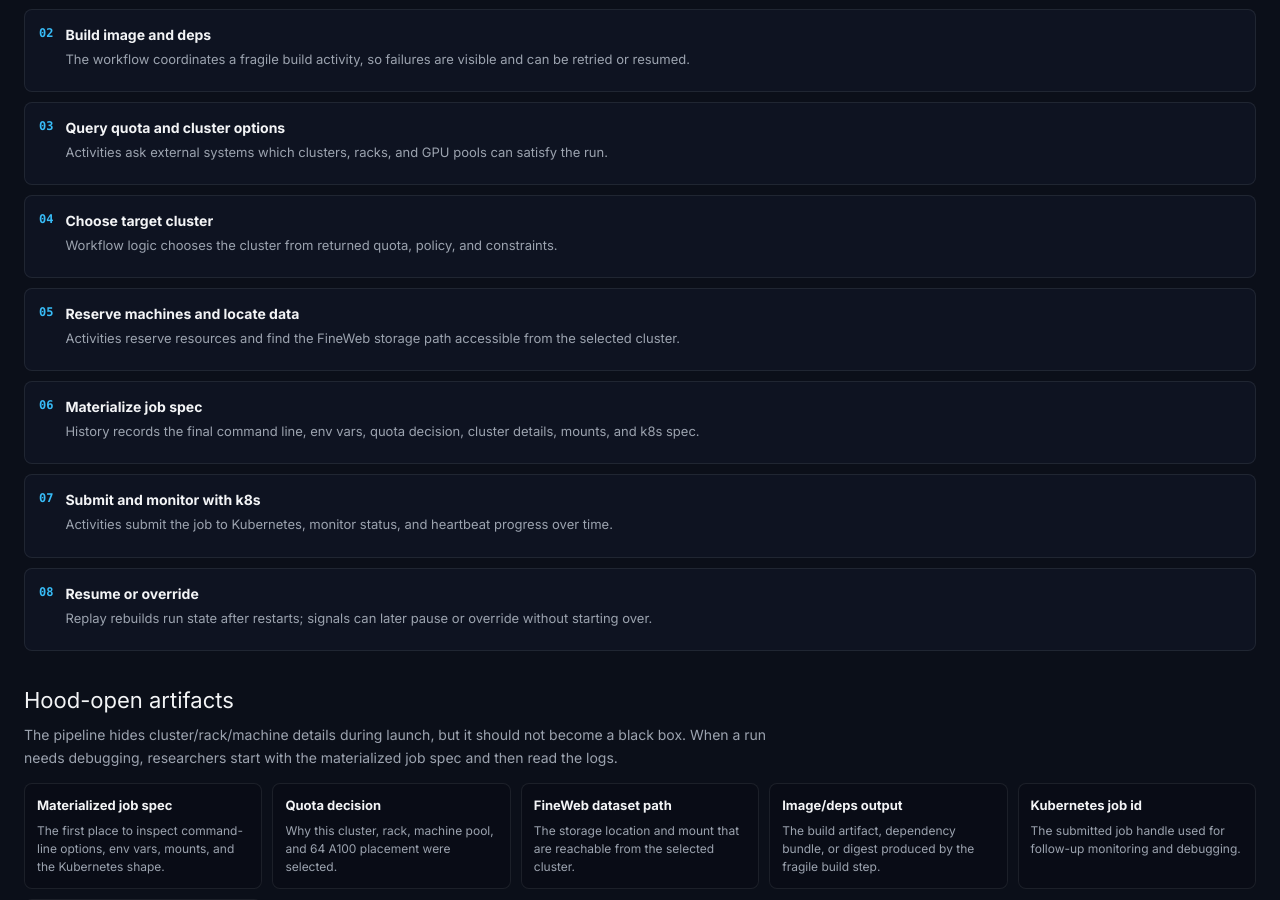
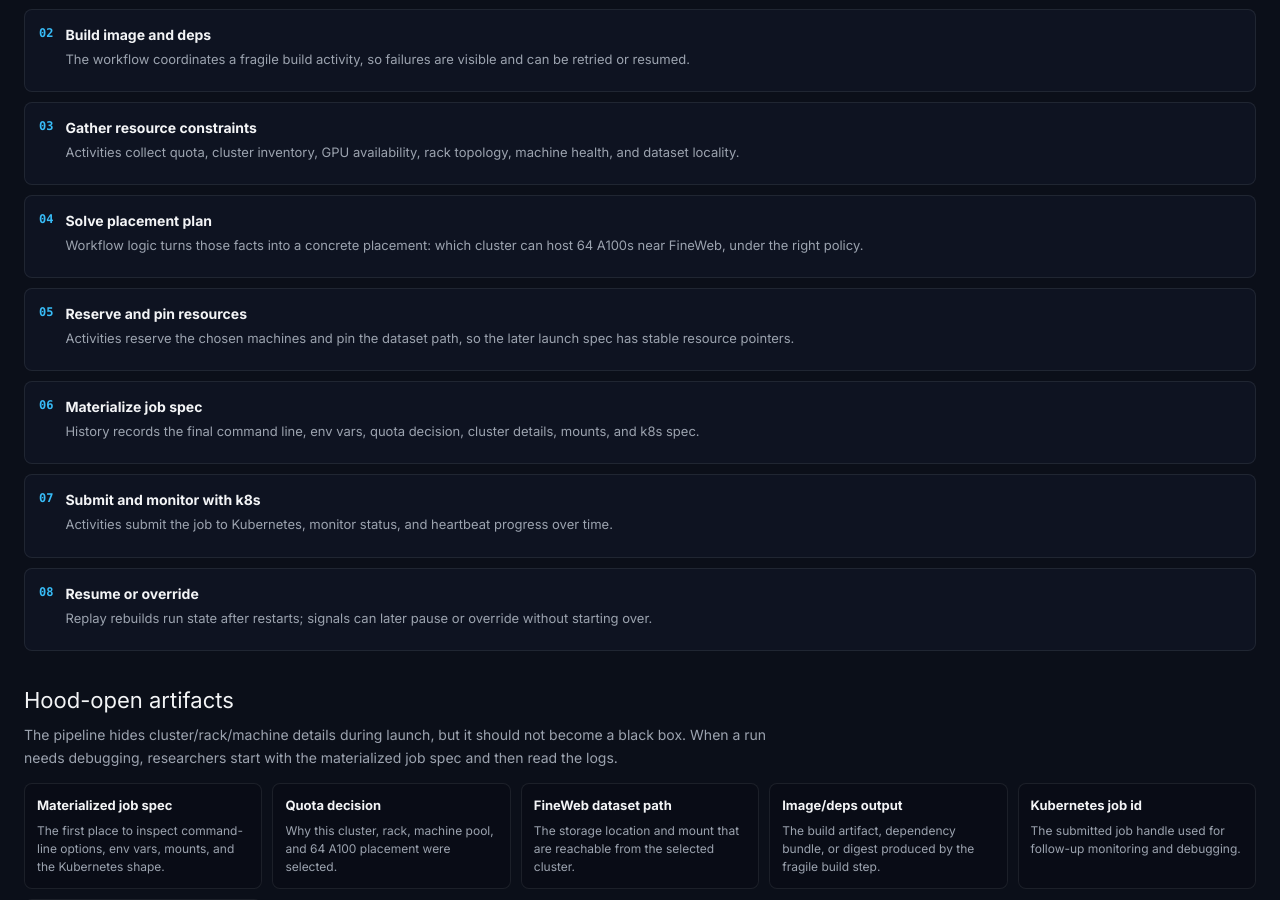
Before and after one commit to phi9t/temporalis, a React (Vite) app in the folder explorer/: page / in a window 1280 px wide. Shown: the part 1278-2178 px from the top of the page. Built offline with nearby package versions, Linux system fonts and the light colour scheme.

Commit message:
Refine training resource placement story

```diff
--- a/explorer/src/basics/BasicsExplorer.tsx
+++ b/explorer/src/basics/BasicsExplorer.tsx
@@ -78,16 +78,19 @@ const TIMELINE: TimelineStep[] = [
     summary: 'The workflow coordinates a fragile build activity, so failures are visible and can be retried or resumed.',
   },
   {
-    label: 'Query quota and cluster options',
-    summary: 'Activities ask external systems which clusters, racks, and GPU pools can satisfy the run.',
+    label: 'Gather resource constraints',
+    summary:
+      'Activities collect quota, cluster inventory, GPU availability, rack topology, machine health, and dataset locality.',
   },
   {
-    label: 'Choose target cluster',
-    summary: 'Workflow logic chooses the cluster from returned quota, policy, and constraints.',
+    label: 'Solve placement plan',
+    summary:
+      'Workflow logic turns those facts into a concrete placement: which cluster can host 64 A100s near FineWeb, under the right policy.',
   },
   {
-    label: 'Reserve machines and locate data',
-    summary: 'Activities reserve resources and find the FineWeb storage path accessible from the selected cluster.',
+    label: 'Reserve and pin resources',
+    summary:
+      'Activities reserve the chosen machines and pin the dataset path, so the later launch spec has stable resource pointers.',
   },
   {
     label: 'Materialize job spec',
```
Also changed, not shown: 2 other files (tests, documents, lock files or other folders).
